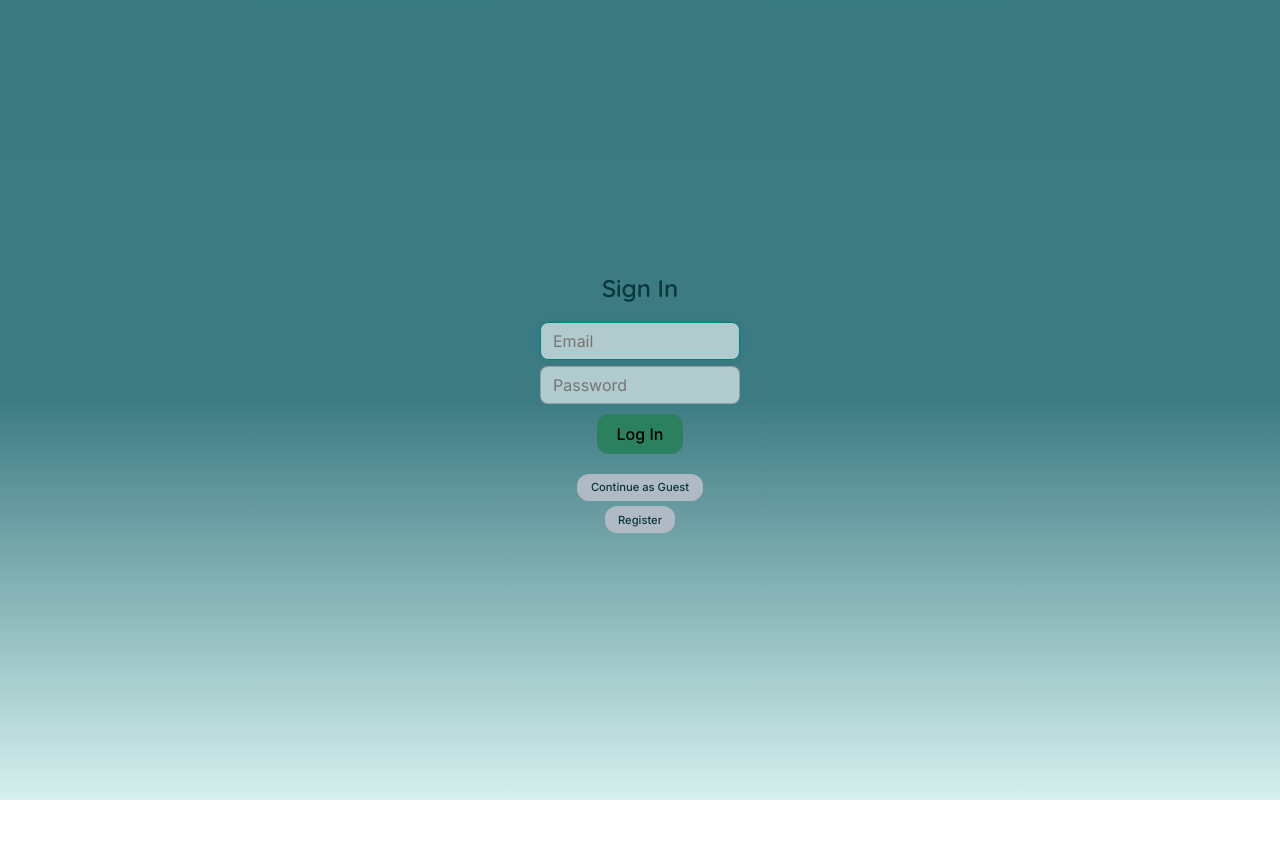
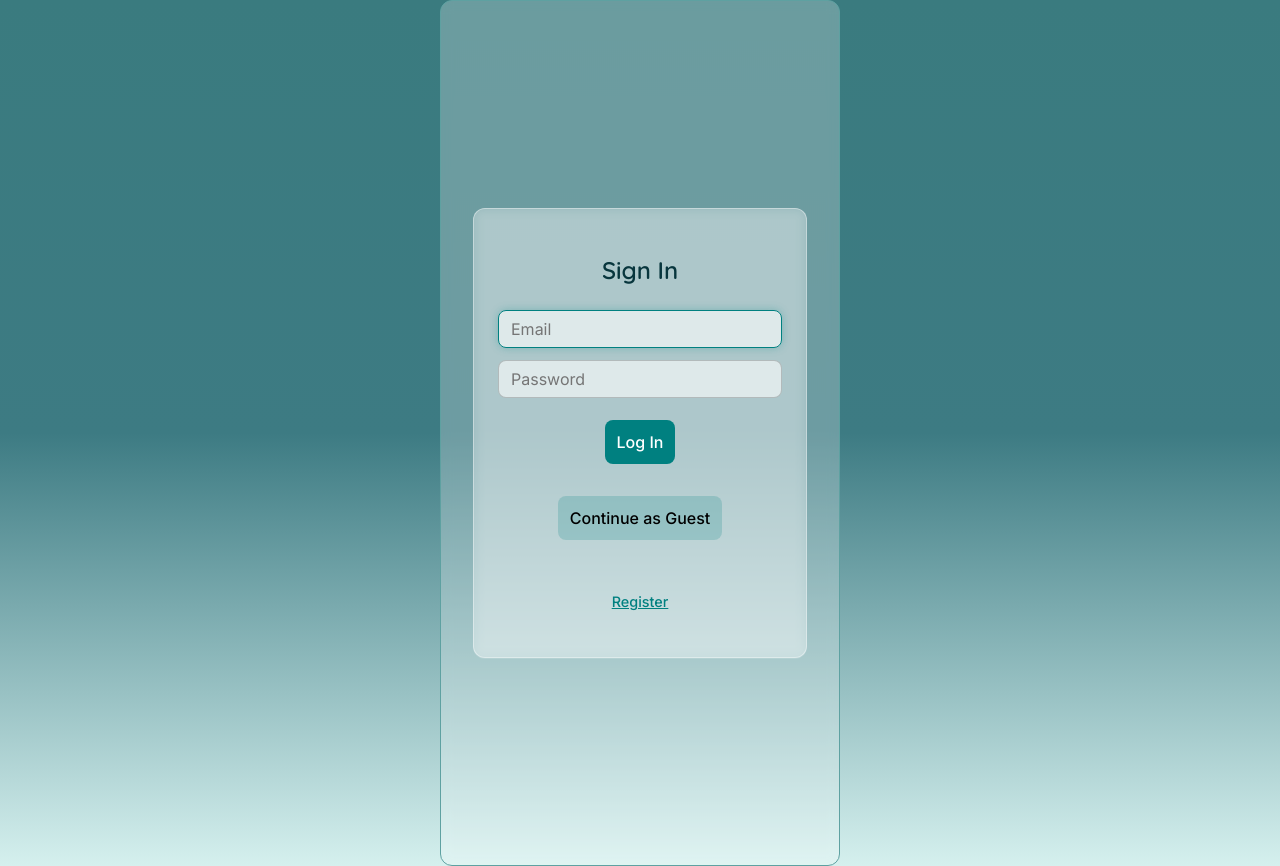
Before and after one commit to AlenaB-dev/ToDoApp, a React (Vite) app in the folder my-app/: page / in a window 1280 px wide. Before the commit the page ends 800 px from the top, so only its background shows below. Built offline with nearby package versions, Linux system fonts and the light colour scheme.

Commit message:
style: update SignIn form styles

```diff
--- a/my-app/src/App.css
+++ b/my-app/src/App.css
@@ -1,6 +1,11 @@
 #root {
-  max-width: 100%;
+  max-width: 400px;
+  width: 100%;
   margin: 0 auto;
-  padding: 2rem;
-  text-align: center;
+  padding: 1rem;
+  border: 1px solid #5ea1a1;
+  border-radius: 12px;
+  box-sizing: border-box;
+  background: rgba(255, 255, 255, 0.25);
+  backdrop-filter: blur(6px);
 }
--- a/my-app/src/App.module.css
+++ b/my-app/src/App.module.css
@@ -1,14 +1,20 @@
-/* .wrapper {
-  border: 1px solid #5ea1a1;
-  padding: 2rem;
-  border-radius: 12px;
-} */
-
 .topBar {
+  position: sticky;
+  top: 0;
   display: flex;
   justify-content: space-between;
   align-items: center;
+  padding: 0.6rem 1rem;
   margin-bottom: 1rem;
+
+  backdrop-filter: blur(12px);
+  -webkit-backdrop-filter: blur(12px);
+
+  background: rgba(255, 255, 255, 0.2);
+  border-bottom: 1px solid rgba(255, 255, 255, 0.4);
+
+  box-shadow: 0 2px 6px rgba(0, 0, 0, 0.1);
+  border-radius: 0 0 12px 12px;
 }
 
 .smallGreeting {
--- a/my-app/src/components/Todos/AddTaskForm.module.css
+++ b/my-app/src/components/Todos/AddTaskForm.module.css
@@ -80,7 +80,7 @@ textarea {
   align-items: center;
   gap: 6px;
   font-size: 1rem;
-  margin: auto;
+  margin: 10px auto;
 }
 
 .calenderIcon {
--- a/my-app/src/components/Todos/SignInForm.module.css
+++ b/my-app/src/components/Todos/SignInForm.module.css
@@ -1,16 +1,32 @@
-.form {
+.container {
+  min-height: 100vh;
   display: flex;
   flex-direction: column;
-  width: 200px;
+  align-items: center;
+  justify-content: center;
+  padding: 1rem;
 }
 
-.userName {
-  margin-bottom: 10px;
+.form {
+  width: 100%;
+  max-width: 360px;
+  display: flex;
+  flex-direction: column;
+  gap: 0.75rem;
+
+  padding: 1.5rem;
+  border-radius: 12px;
+  backdrop-filter: blur(6px);
+  background: rgba(255, 255, 255, 0.25);
+  border: 1px solid rgba(255, 255, 255, 0.4);
+
+  text-align: center;
+  box-sizing: border-box;
 }
 
 .password,
-.email {
-  margin-top: 6px;
+.email,
+.userName {
   padding: 8px 12px;
   border-radius: 8px;
   border: 1px solid rgba(0, 0, 0, 0.2);
@@ -19,19 +35,36 @@
   font-size: 1rem;
   transition: all 0.2s ease-in-out;
   color: #08363d;
-}
-.signInBtn {
-  margin-bottom: 20px;
+  box-sizing: border-box;
 }
 
-.toggle {
-  margin-top: 5px;
+.signInBtn,
+.guestBtn {
+  padding: 0.75rem;
+  border-radius: 8px;
+  border: none;
+  cursor: pointer;
 }
 
-.guestBtn,
+.signInBtn {
+  background: teal;
+  color: white;
+  font-weight: 600;
+}
+
+.guestBtn {
+  background: rgba(0, 128, 128, 0.2);
+}
+
+.switchMode {
+  margin-top: 0.5rem;
+  font-size: 0.9rem;
+}
+
 .switchBtn {
-  font-size: 0.7rem;
-  margin: 0 auto;
-  background-color: #b0bac4;
-  color: #08363d;
+  background: none;
+  border: none;
+  color: teal;
+  text-decoration: underline;
+  cursor: pointer;
 }
--- a/my-app/src/index.css
+++ b/my-app/src/index.css
@@ -18,8 +18,9 @@
 body {
   font-family: "Inter", sans-serif;
   margin: 0;
-  display: flex;
-  place-items: center;
+  display: grid;
+  align-items: start;
+  justify-items: start;
   min-width: 320px;
   min-height: 100vh;
 }
```
